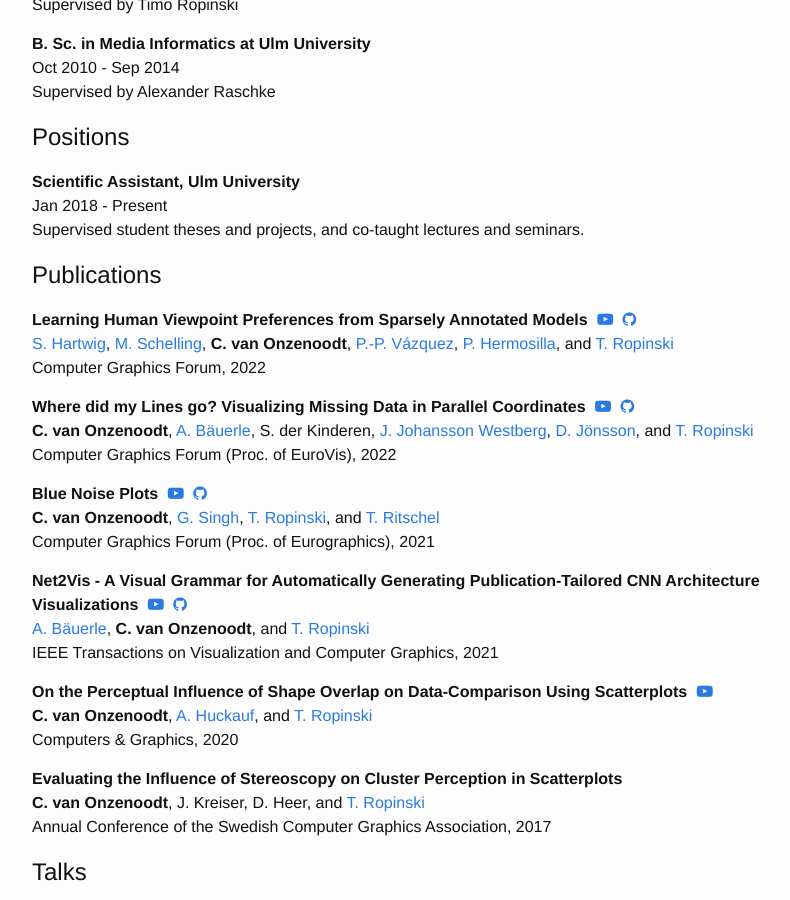
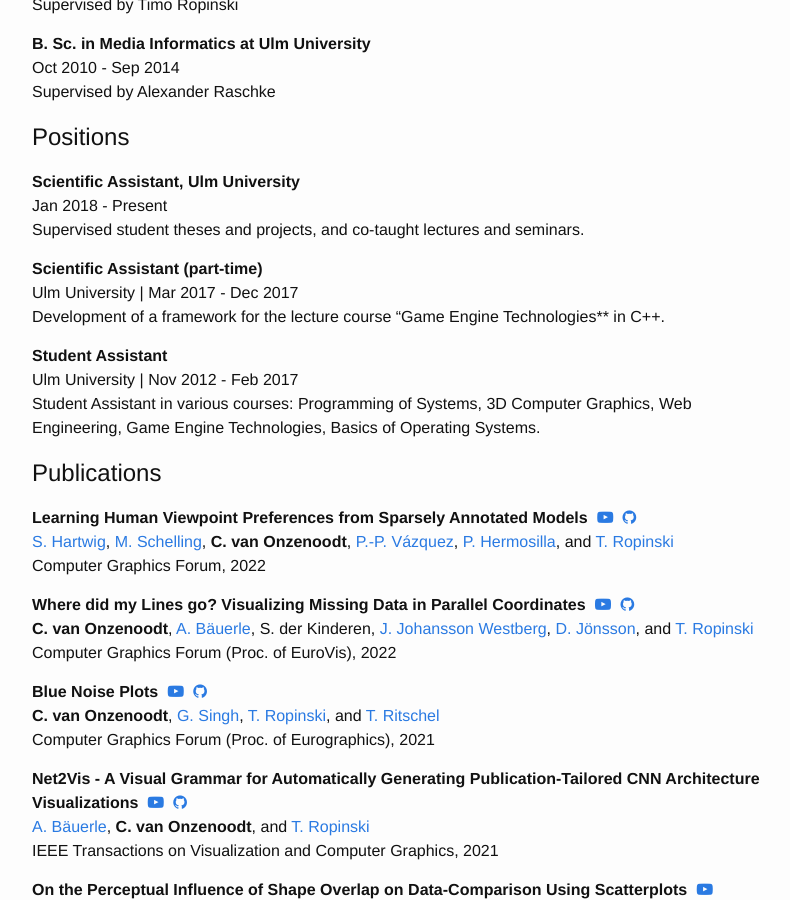
Before and after one commit to onc/onze.io, a Jekyll site: the page built from cv.md, in a window 1280 px wide and 900 px high, scrolled down 496 px. Shown: the whole window, without its empty margins (238-1028 px from the left). Built offline with Jekyll 4.4.1, drawn with Linux system fonts in a browser that asks for light colours.

Commit message:
Add student positions to CV

```diff
--- a/cv.md
+++ b/cv.md
@@ -54,6 +54,14 @@
 **Scientific Assistant, Ulm University**\
 Jan 2018 - Present\
 Supervised student theses and projects, and co-taught lectures and seminars.
+
+**Scientific Assistant (part-time)**\
+Ulm University | Mar 2017 - Dec 2017\
+Development of a framework for the lecture course "Game Engine Technologies** in C++.
+
+**Student Assistant**\
+Ulm University | Nov 2012 - Feb 2017\
+Student Assistant in various courses: Programming of Systems, 3D Computer Graphics, Web Engineering, Game Engine Technologies, Basics of Operating Systems.
 
 ## Publications
 
```
